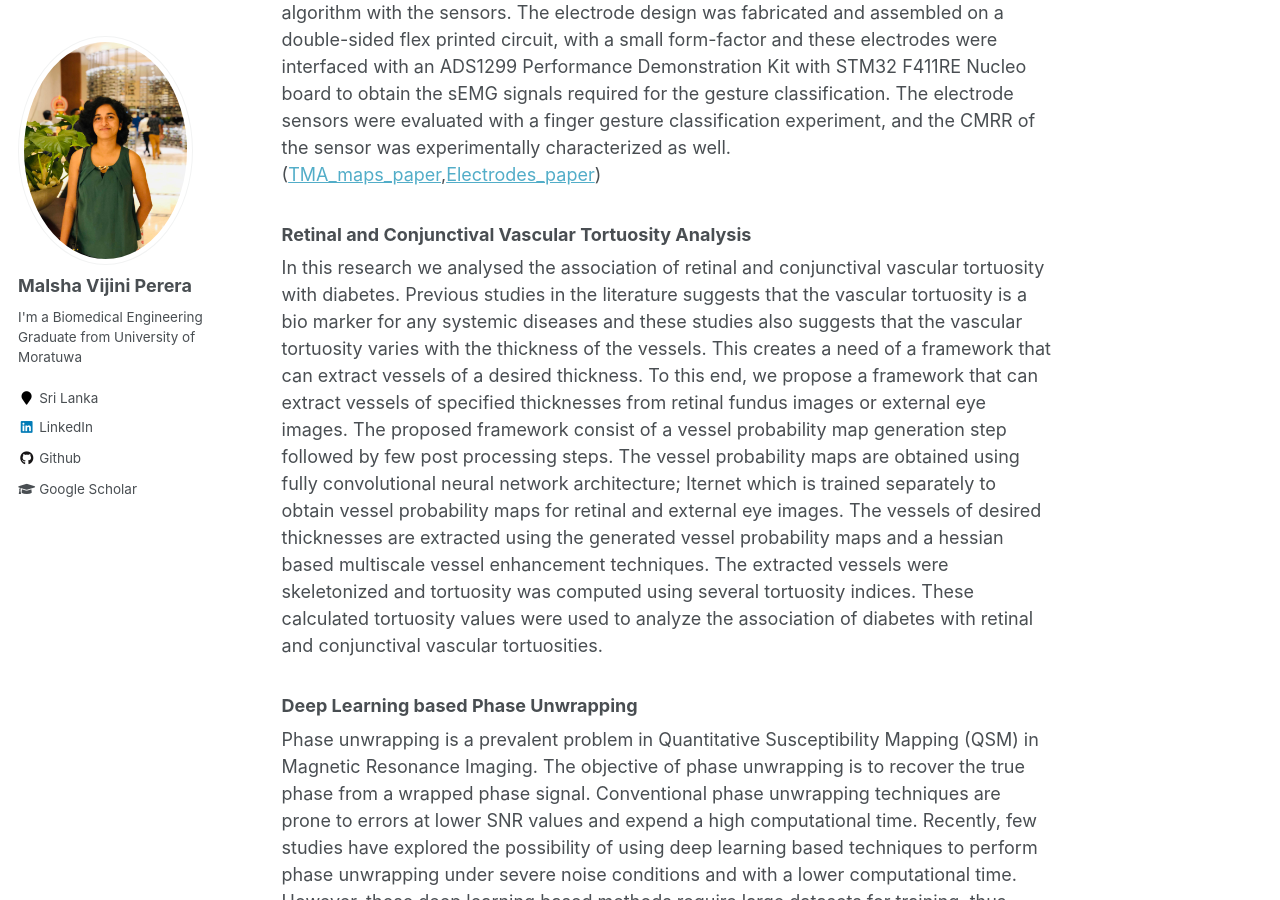
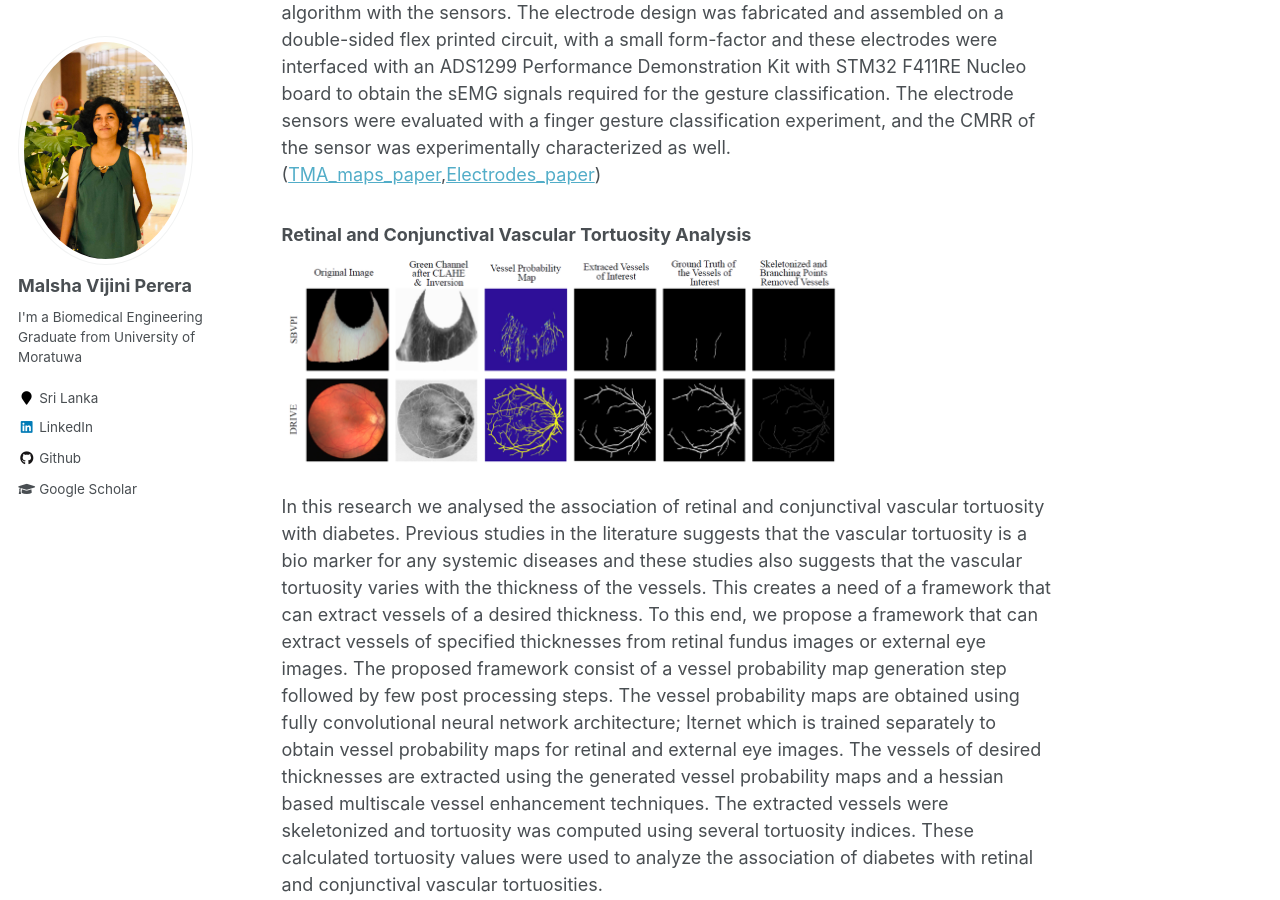
Before and after one commit to malshaV/malshaV.github.io, a Jekyll site: the page built from _pages/research.md, in a window 1280 px wide and 900 px high, scrolled down 928 px. Built offline with Jekyll 4.4.1, drawn with Linux system fonts in a browser that asks for light colours.

Commit message:
update details

```diff
--- a/_pages/research.md
+++ b/_pages/research.md
@@ -22,6 +22,8 @@
 
 ### Retinal and Conjunctival Vascular Tortuosity Analysis
 
+<img src="/images/TBME_pic.PNG" alt="TBME" style="width: 560px;height:215px"/>
+
 In this research we analysed the association of retinal and conjunctival vascular tortuosity with diabetes. Previous studies in the literature suggests that the vascular tortuosity is a bio marker for any systemic diseases and these studies also suggests that the vascular tortuosity varies with the thickness of the vessels.
 This creates a need of a framework that can extract vessels of a desired thickness. To this end, we propose a framework that can extract vessels of specified thicknesses from retinal fundus images or external eye images. The proposed framework consist of a vessel probability map generation step followed by few post processing steps.
 The vessel probability maps are obtained using fully convolutional neural network architecture; Iternet which is trained separately to obtain vessel probability maps for retinal and external eye images. The vessels of desired thicknesses are extracted using the generated vessel probability maps and a hessian based multiscale vessel enhancement techniques.
@@ -31,6 +33,8 @@
 
 ### Deep Learning based Phase Unwrapping
 
+<img src="/images/phase_unwrap.PNG" alt="phase" style="width: 661px;height:285px"/>
+
 Phase unwrapping is a prevalent problem in Quantitative Susceptibility Mapping (QSM) in Magnetic Resonance Imaging. The objective of phase unwrapping is to recover the true phase from a wrapped phase signal. Conventional phase unwrapping techniques are prone to errors at lower SNR values and expend a high computational time. Recently, few studies have explored the possibility of using deep learning based techniques to perform phase unwrapping under severe noise conditions and with a lower computational time. However, these deep learning based methods require large datasets for training, thus limiting the application in real- world scenarios.
 Most wrapped phase images contain global spatial structures that can provide information relevant to the mapping between the wrapped phase and true phase images. However,  the existing deep learning based phase unwrapping techniques are comprised of typical Fully Convolutional Networks which ignore the spatial relationships among different local regions of a given image.
 To address these shortcomings, we proposed a spatial-quad directional LSTM based encoder- decoder network architecture which predicts the true phase image for a given wrapped phase image.
```
Also changed, not shown: _pages/projects.md (+1 -1 lines), images/TBME_pic.PNG (added), images/phase_unwrap.PNG (added).
